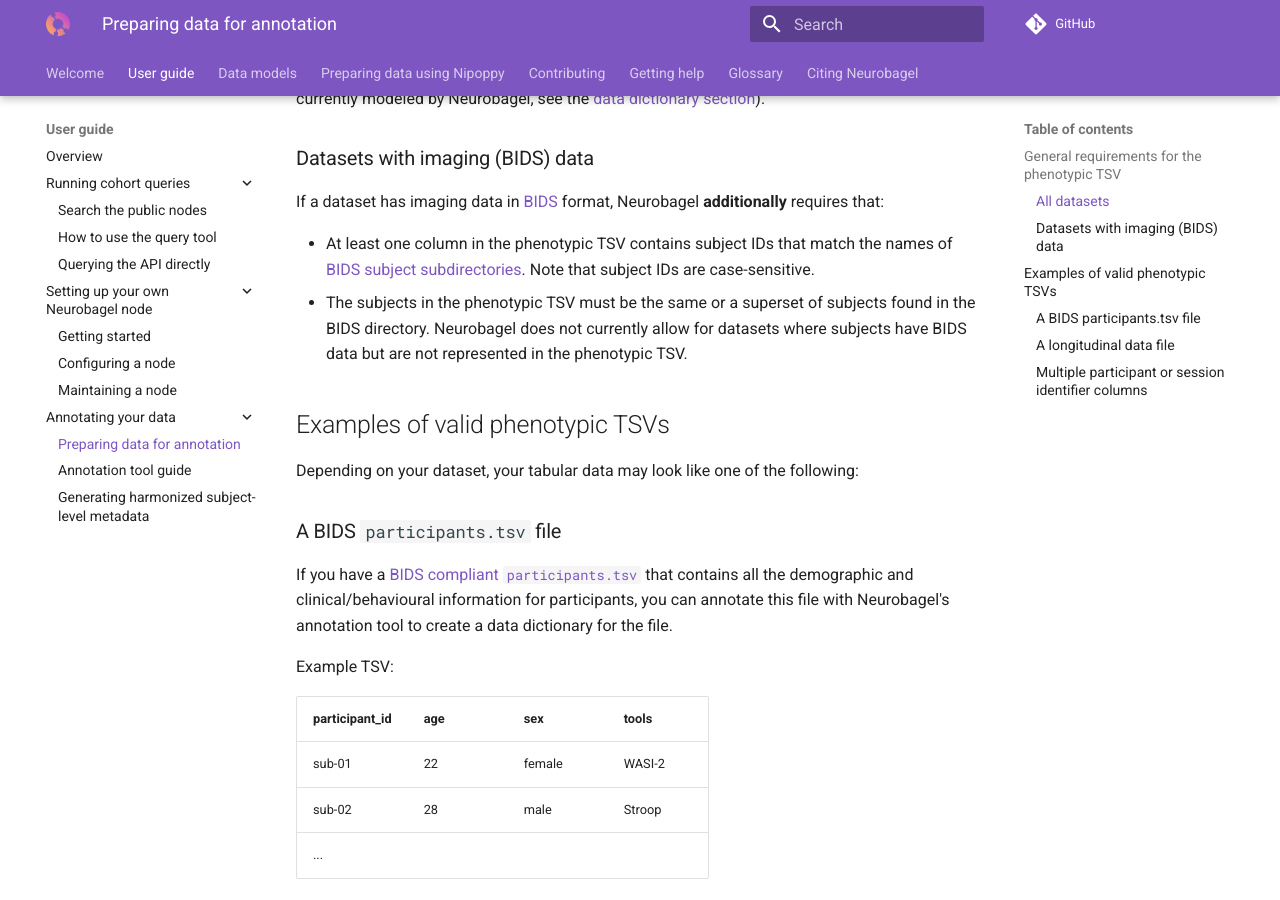
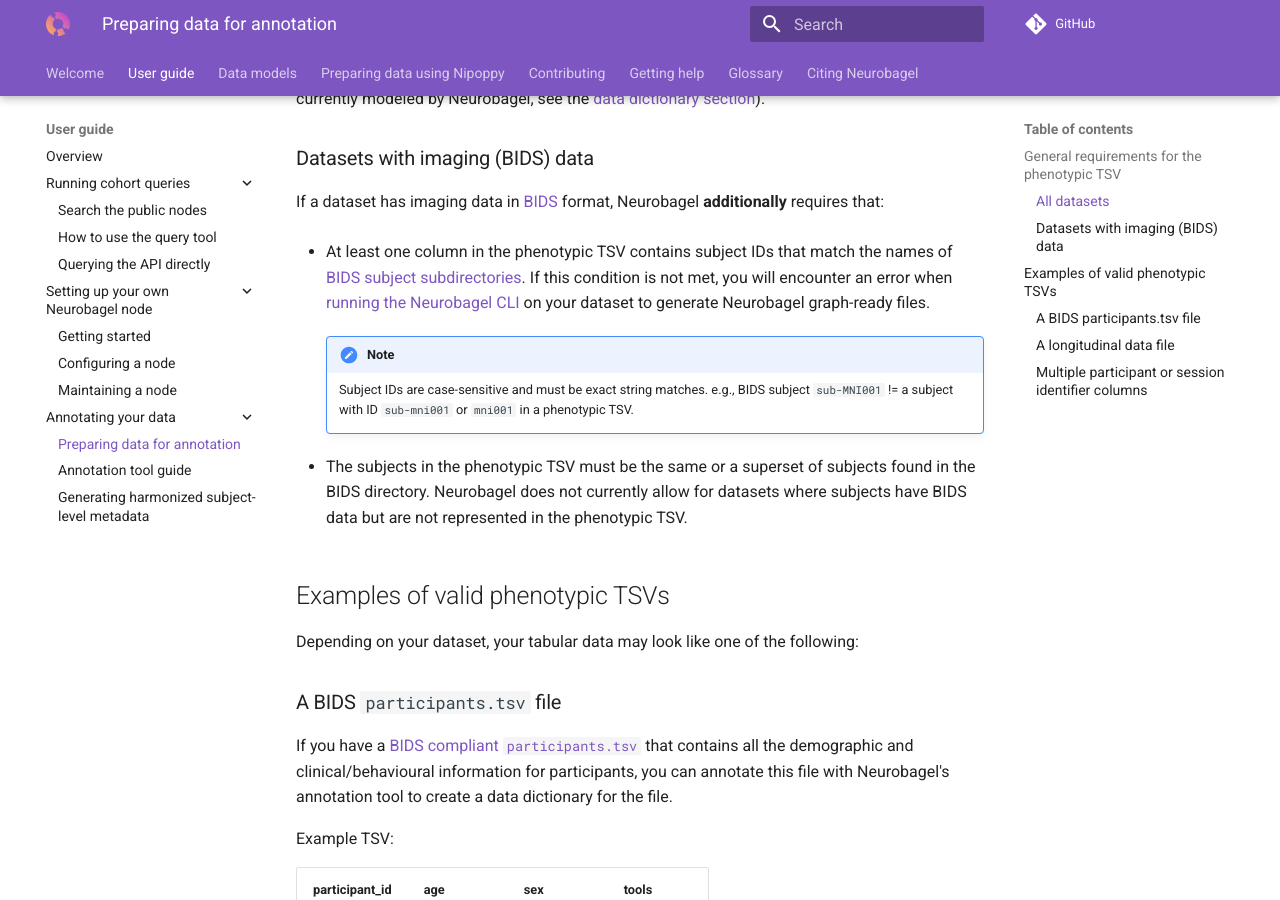
Before and after one commit to neurobagel/documentation, an MkDocs documentation site: the page built from docs/data_prep.md, in a window 1280 px wide and 900 px high, scrolled down 531 px. Built offline with MkDocs 1.6.1 and Material for MkDocs 9.7.7, drawn with Linux system fonts in a browser that asks for light colours; comment, search, counter and statistics services are not loaded.

Commit message:
note exact string match restriction for subject IDs

```diff
--- a/docs/data_prep.md
+++ b/docs/data_prep.md
@@ -23,7 +23,11 @@ If a dataset has imaging data in [BIDS](https://bids-specification.readthedocs.i
 Neurobagel **additionally** requires that:
 
 - At least one column in the phenotypic TSV contains subject IDs that match the names of [BIDS subject subdirectories](https://bids-specification.readthedocs.io/en/stable/02-common-principles.html#filesystem-structure).
-Note that subject IDs are case-sensitive.
+If this condition is not met, you will encounter an error when [running the Neurobagel CLI](cli.md) on your dataset to generate Neurobagel graph-ready files.
+
+    !!! note
+        Subject IDs are case-sensitive and must be exact string matches. e.g., BIDS subject `sub-MNI001` != a subject with ID `sub-mni001` or `mni001` in a phenotypic TSV.
+
 - The subjects in the phenotypic TSV must be the same or a superset of subjects found in the BIDS directory. Neurobagel does not currently allow for datasets where subjects have BIDS data but are not represented in the phenotypic TSV.
 
 ## Examples of valid phenotypic TSVs
```
